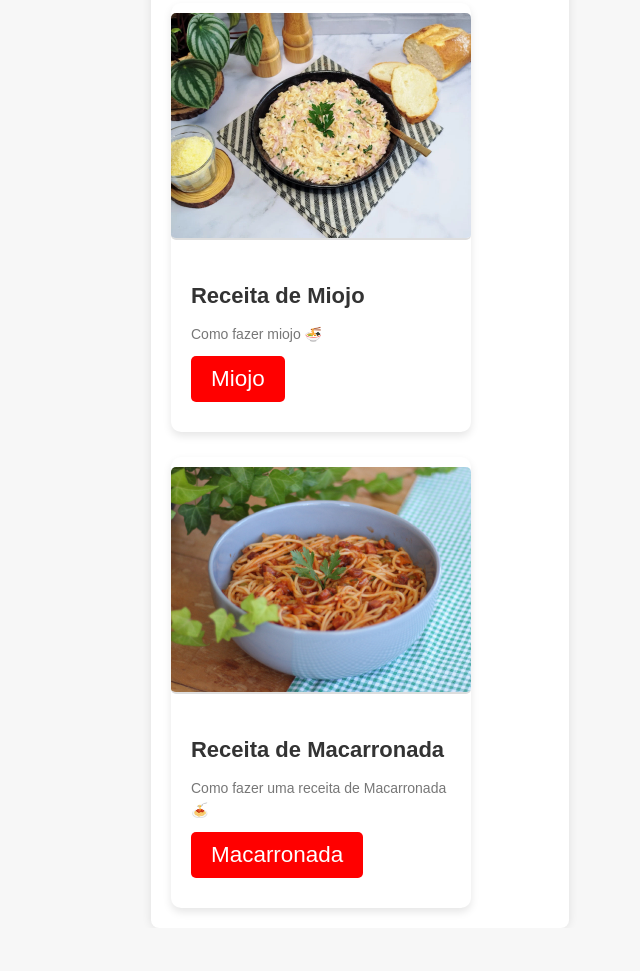
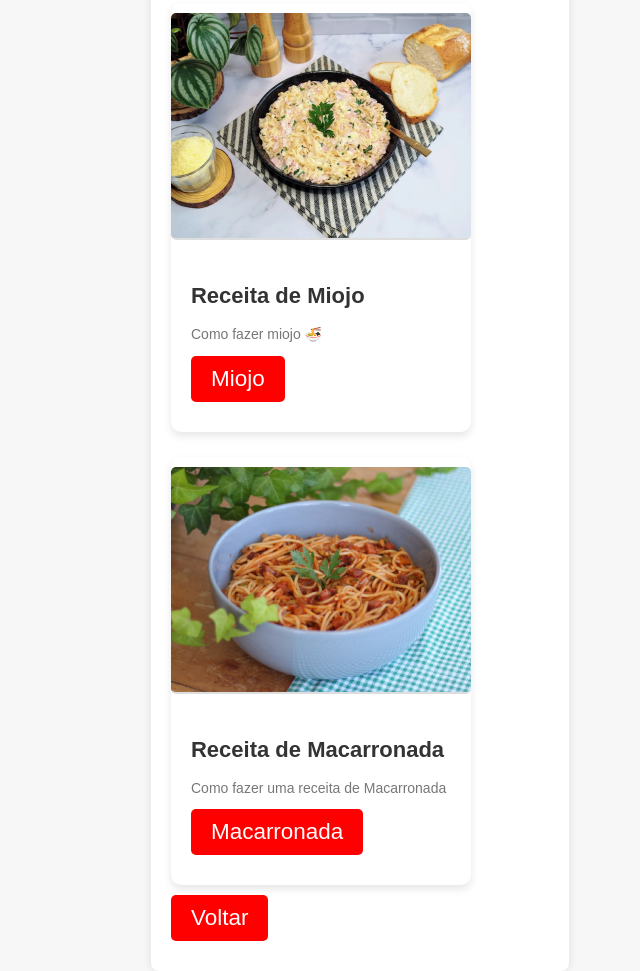
Before and after one commit to tpires1041/receitas-pdm2, a website: page receitas-massas.html in a window 1280 px wide. Shown: the part 587-1558 px from the top of the page, without its empty margins (280-920 px from the left). Before the commit the page ends 1515 px from the top, so only its background shows below. Drawn offline with Linux system fonts and the light colour scheme.

Commit message:
Criação de botão de volta

```diff
--- a/receitas-massas.html
+++ b/receitas-massas.html
@@ -69,10 +69,11 @@
                  <img src="images/massas/macarronada/macarronada-de-calabresa-facil-capa.webp" alt="">
                 <div class="card-content">
                      <h2>Receita de Macarronada</h2>
-                     <p>Como fazer uma receita de Macarronada 🍝</p>
+                     <p>Como fazer uma receita de Macarronada </p>
                      <h3><a href="macarronada.html"><button>Macarronada</button></a></h3>
                 </div>
             </div>
+            <h3><a href="index.html"><button>Voltar</button></a></h3>
     <script src="js/main.js"></script>
 </body>
 </html>
```
Also changed, not shown: chantilly.html (+1 -1 lines), cookie.html (+1 -1 lines), lasanha-de-frango.html (+1 -1 lines), macarronada.html (+1 -1 lines), mingau.html (+1 -1 lines), miojo.html (+1 -1 lines), panceta.html (+1 -1 lines), picadinho-cerveja.html (+1 -1 lines), picanha.html (+1 -1 lines), receitas-carnes.html (+1 -0 lines), receitas-doces.html (+1 -0 lines).
